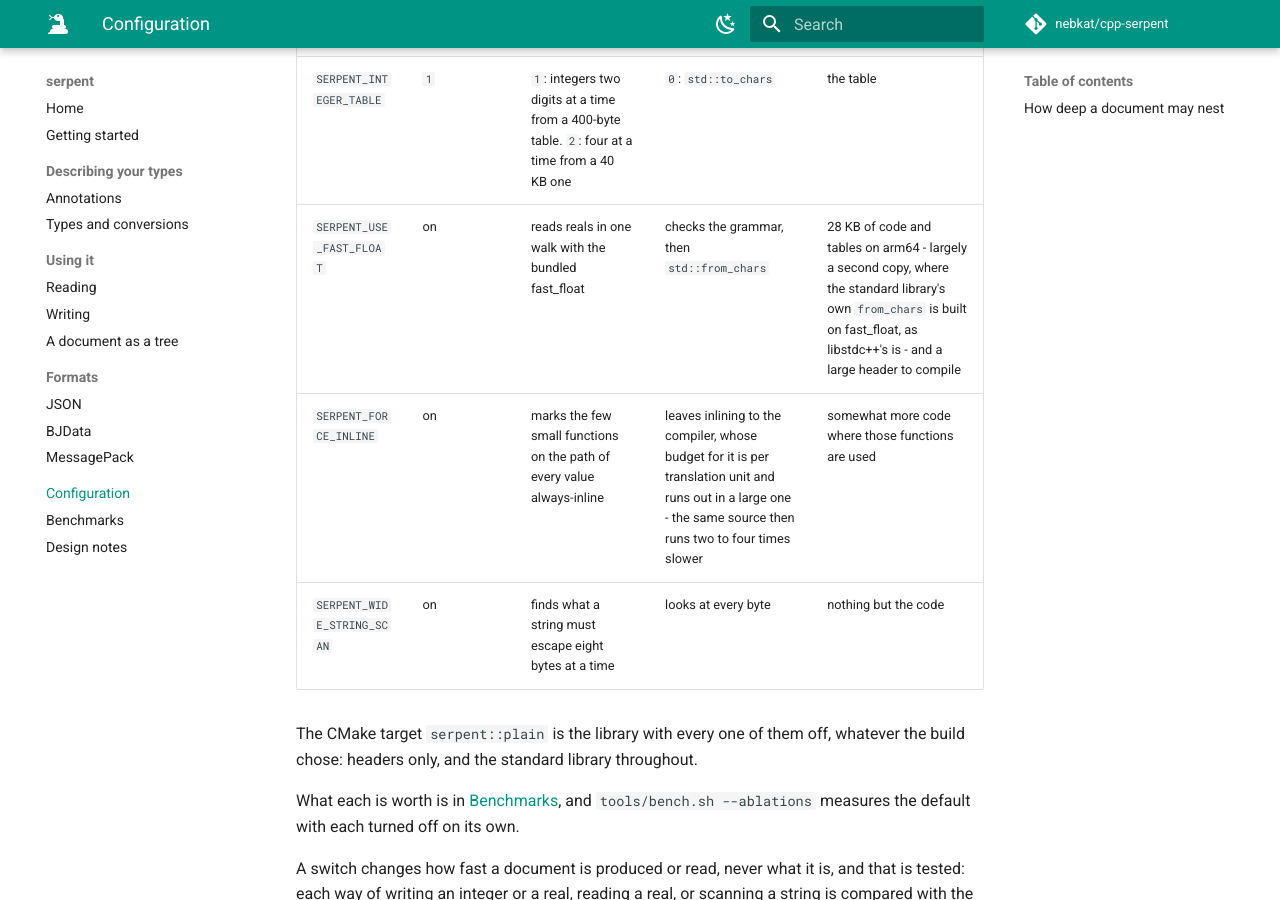
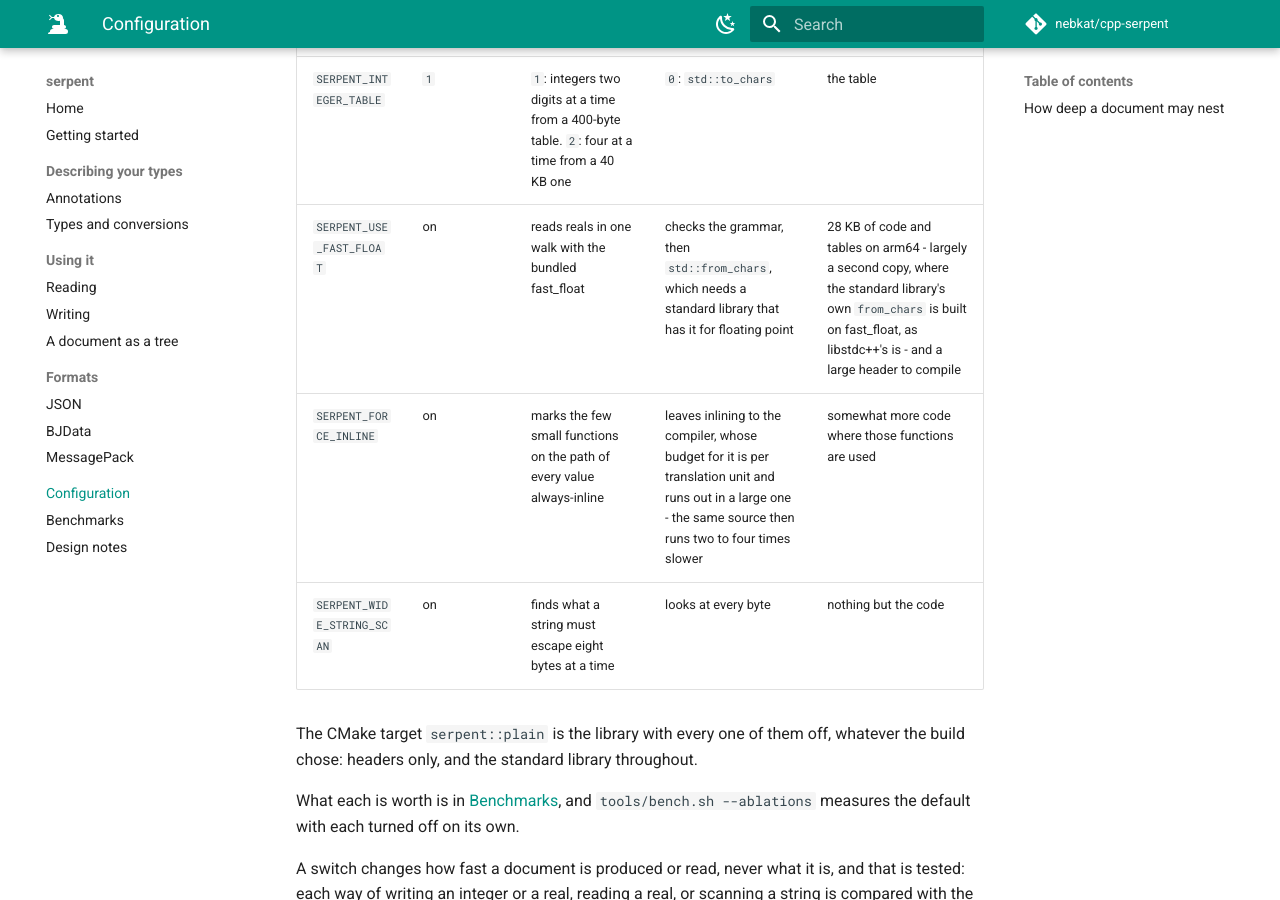
Before and after one commit to nebkat/cpp-serpent, an MkDocs documentation site: the page built from docs/configuration.md, in a window 1280 px wide and 900 px high, scrolled down 664 px. Built offline with MkDocs 1.6.1 and Material for MkDocs 9.7.7, drawn with Linux system fonts in a browser that asks for light colours; comment, search, counter and statistics services are not loaded.

Commit message:
docs: Say at SERPENT_USE_FAST_FLOAT what turning it off asks of the standard library

```diff
--- a/docs/configuration.md
+++ b/docs/configuration.md
@@ -10,7 +10,7 @@ plain way kept beside it and producing the same bytes. They are macros, defined
 | `SERPENT_ZMIJ_OPTIMIZE_SIZE` | `AUTO` | builds Żmij without its table of powers of ten | keeps the table | 36 KB rather than 67 KB, and a real takes about a quarter longer to write. `AUTO` lets Żmij choose, which it does by whether the compiler is optimising for size |
 | `SERPENT_BOUNDED_OBJECT_WRITE` | on | writes runs of number and boolean members into room claimed once | asks for room per key and per value | nothing but the code |
 | `SERPENT_INTEGER_TABLE` | `1` | `1`: integers two digits at a time from a 400-byte table. `2`: four at a time from a 40 KB one | `0`: `std::to_chars` | the table |
-| `SERPENT_USE_FAST_FLOAT` | on | reads reals in one walk with the bundled fast_float | checks the grammar, then `std::from_chars` | 28 KB of code and tables on arm64 - largely a second copy, where the standard library's own `from_chars` is built on fast_float, as libstdc++'s is - and a large header to compile |
+| `SERPENT_USE_FAST_FLOAT` | on | reads reals in one walk with the bundled fast_float | checks the grammar, then `std::from_chars`, which needs a standard library that has it for floating point | 28 KB of code and tables on arm64 - largely a second copy, where the standard library's own `from_chars` is built on fast_float, as libstdc++'s is - and a large header to compile |
 | `SERPENT_FORCE_INLINE` | on | marks the few small functions on the path of every value always-inline | leaves inlining to the compiler, whose budget for it is per translation unit and runs out in a large one - the same source then runs two to four times slower | somewhat more code where those functions are used |
 | `SERPENT_WIDE_STRING_SCAN` | on | finds what a string must escape eight bytes at a time | looks at every byte | nothing but the code |
 
```
Also changed, not shown: 3 other files.
